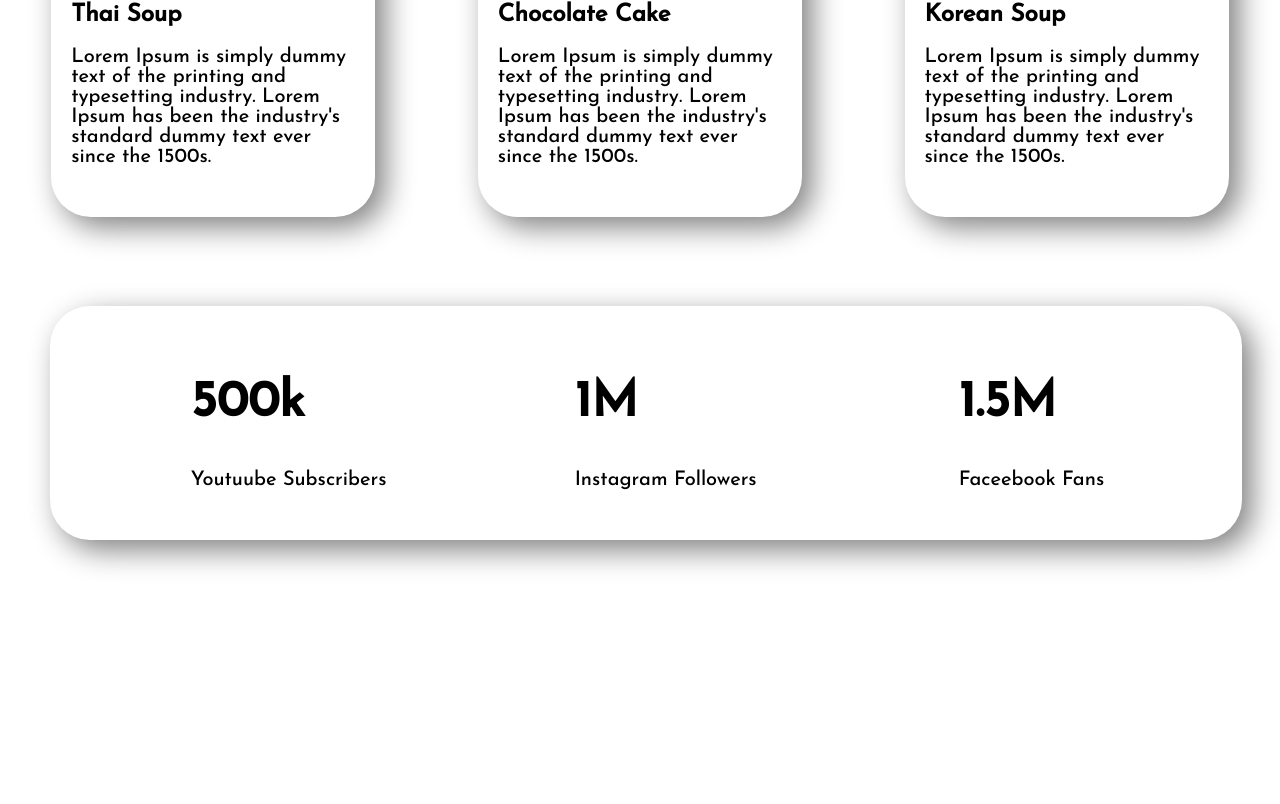
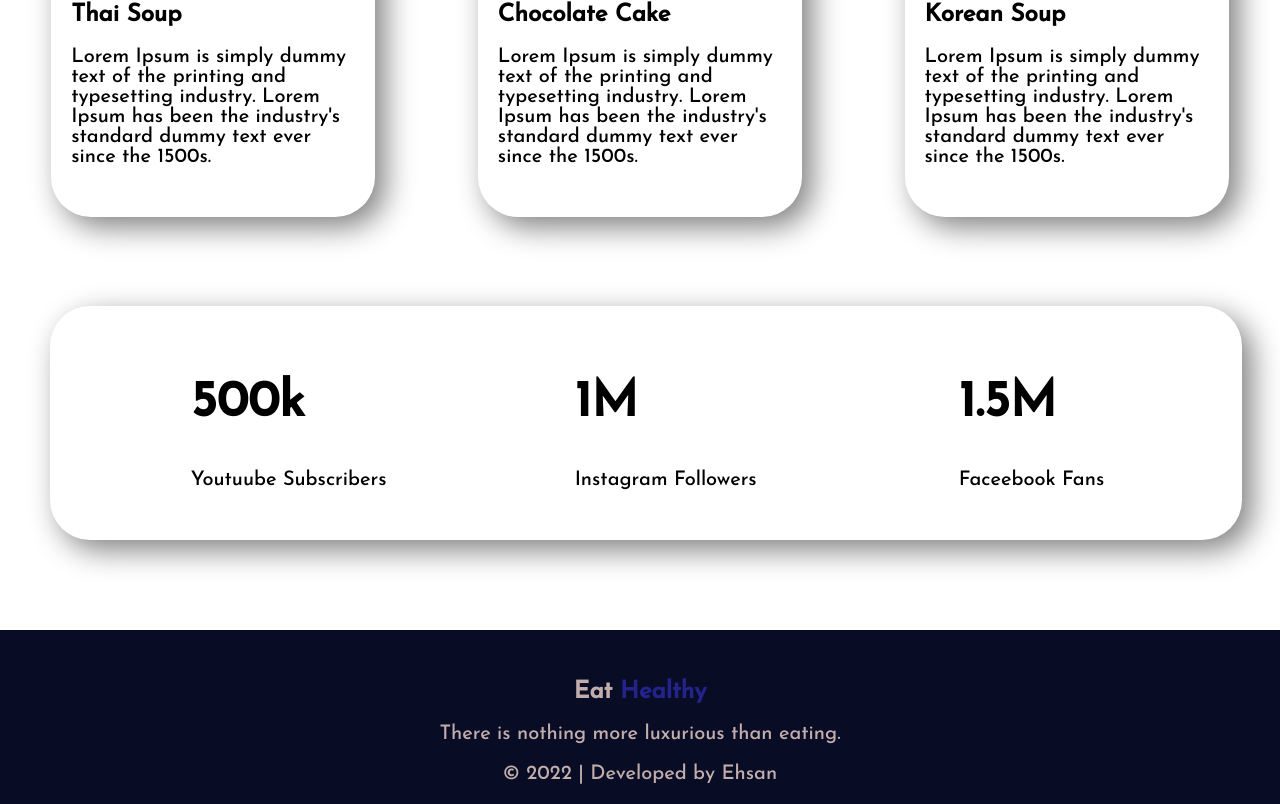
Before and after one commit to EhsanEIK/food-khabo-website, a plain HTML site: page index.html in a window 1280 px wide. Shown: the part 1578-2382 px from the top of the page. Before the commit the page ends 2208 px from the top, so only its background shows below. Drawn offline with Linux system fonts and the light colour scheme.

Commit message:
Footer added

```diff
--- a/css/style.css
+++ b/css/style.css
@@ -73,10 +73,10 @@
 }
 
 .box-shadow {
+    box-shadow: 10px 10px 30px grey;
+    border-radius: 40px;
     padding: 20px;
     padding-bottom: 30px;
-    box-shadow: 10px 10px 30px grey;
-    border-radius: 40px;
 }
 
 .lower-section {
@@ -89,3 +89,15 @@
     text-align: left;
     margin-left: 40px;
 }
+
+footer {
+    background-color: rgb(8, 12, 36);
+    text-align: center;
+    width: 100%;
+    position: absolute;
+}
+
+footer div {
+    padding-top: 30px;
+    color: rgb(194, 173, 173);
+}
--- a/index.html
+++ b/index.html
@@ -73,5 +73,12 @@
         </div>
     </section>
 </body>
+<footer>
+    <div>
+        <h2>Eat <span class="blue-color">Healthy</span> </h2>
+        <p>There is nothing more luxurious than eating.</p>
+        <p>&copy; 2022 | Developed by Ehsan</p>
+    </div>
+</footer>
 
 </html>
```
